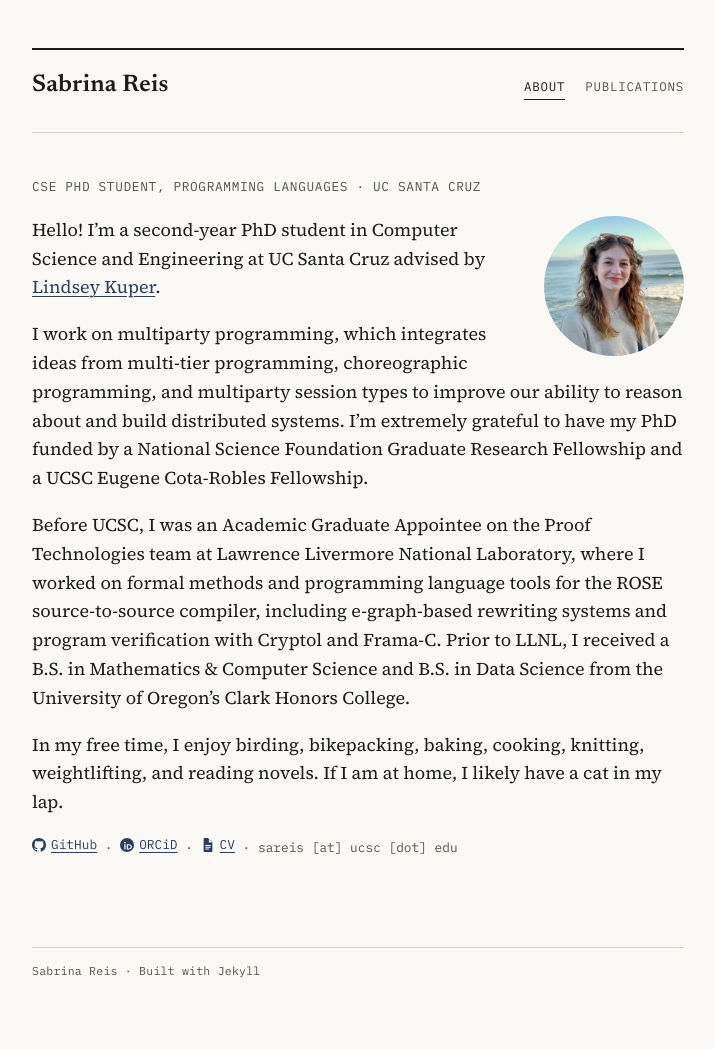
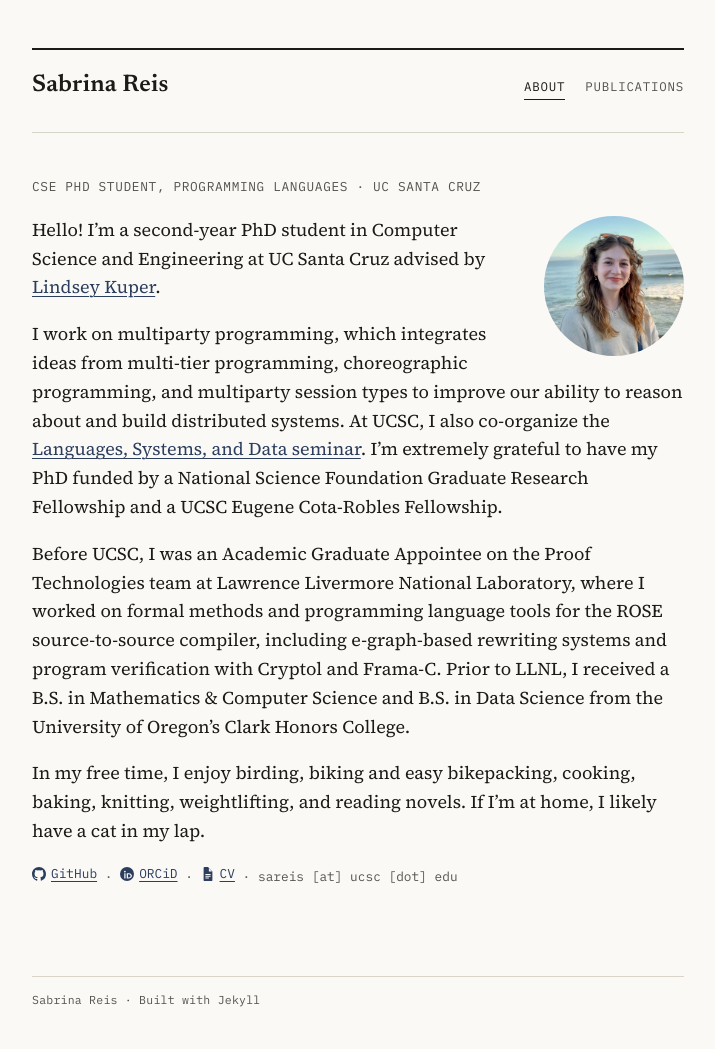
Before and after one commit to sabrina-reis/sabrina-reis.github.io, a Jekyll site: the page built from index.md, in a window 1280 px wide. Shown: the whole page, without its empty margins (282-997 px from the left). Built offline with Jekyll 4.4.1, drawn with Linux system fonts in a browser that asks for light colours; before the commit the page ends 1020 px from its top, so only the background shows below that.

Commit message:
Update index.md

```diff
--- a/index.md
+++ b/index.md
@@ -7,11 +7,11 @@ permalink: /
 <img src="/assets/headshot.jpeg" alt="Headshot" class="headshot">
 Hello! I'm a second-year PhD student in Computer Science and Engineering at UC Santa Cruz advised by [Lindsey Kuper](https://users.soe.ucsc.edu/~lkuper/).
 
-I work on multiparty programming, which integrates ideas from multi-tier programming, choreographic programming, and multiparty session types to improve our ability to reason about and build distributed systems. I'm extremely grateful to have my PhD funded by a National Science Foundation Graduate Research Fellowship and a UCSC Eugene Cota-Robles Fellowship.
+I work on multiparty programming, which integrates ideas from multi-tier programming, choreographic programming, and multiparty session types to improve our ability to reason about and build distributed systems. At UCSC, I also co-organize the [Languages, Systems, and Data seminar](https://lsd.ucsc.edu/lsd-seminar/2026fa/). I'm extremely grateful to have my PhD funded by a National Science Foundation Graduate Research Fellowship and a UCSC Eugene Cota-Robles Fellowship.
 
 Before UCSC, I was an Academic Graduate Appointee on the Proof Technologies team at Lawrence Livermore National Laboratory, where I worked on formal methods and programming language tools for the ROSE source-to-source compiler, including e-graph-based rewriting systems and program verification with Cryptol and Frama-C. Prior to LLNL, I received a B.S. in Mathematics & Computer Science and B.S. in Data Science from the University of Oregon's Clark Honors College.
 
-In my free time, I enjoy birding, bikepacking, baking, cooking, knitting, weightlifting, and reading novels. If I am at home, I likely have a cat in my lap.
+In my free time, I enjoy birding, biking and easy bikepacking, cooking, baking, knitting, weightlifting, and reading novels. If I'm at home, I likely have a cat in my lap.
 
 <p class="byline">
 <a href="{{ sabrina-reis.github.com }}">
```
